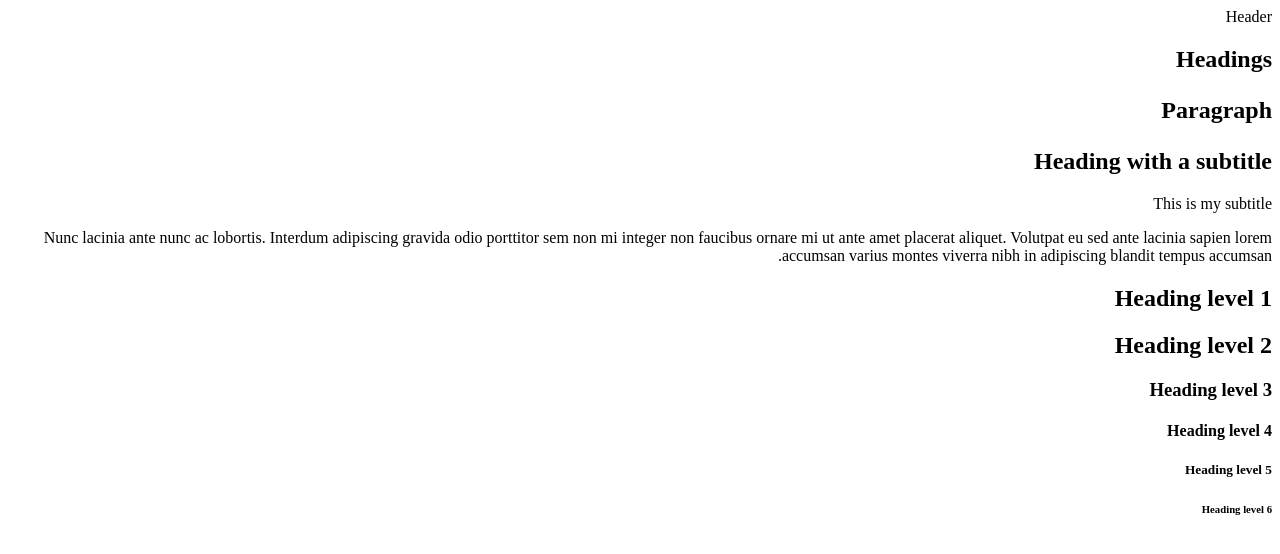
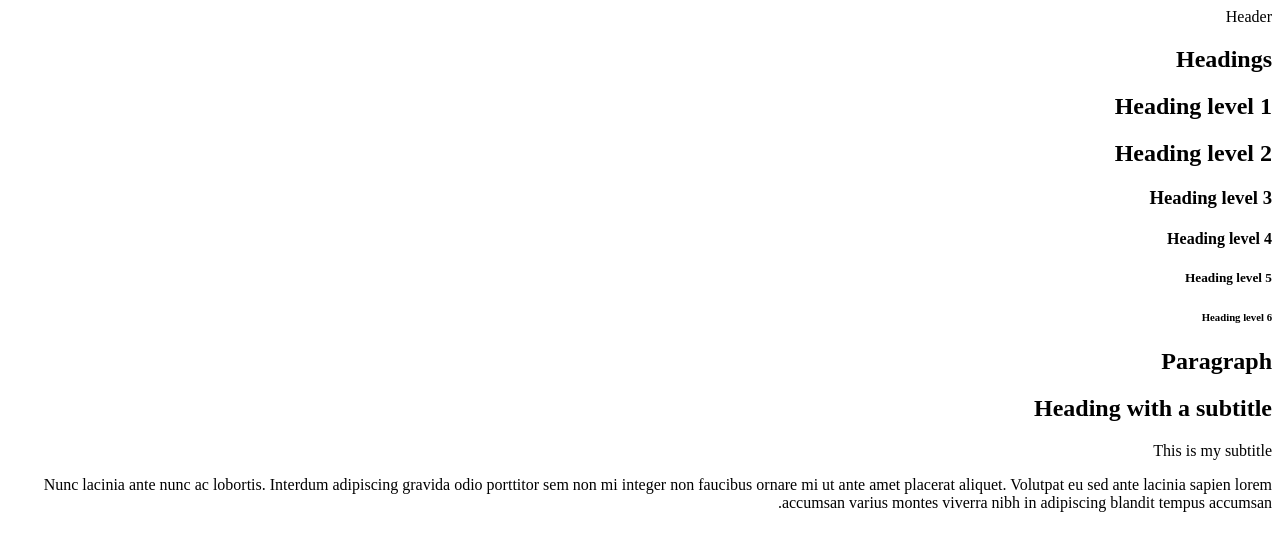
Before and after one commit to KVang2/atlas-web_front_end, a plain HTML site: page html_advanced/13-styleguide.html in a window 1280 px wide. Drawn offline with Linux system fonts and the light colour scheme.

Commit message:
Wrong placement on the new section, fixing the error

```diff
--- a/html_advanced/13-styleguide.html
+++ b/html_advanced/13-styleguide.html
@@ -15,14 +15,6 @@
         <section>
             <header>
                 <h2>Headings</h2>
-                    <section>
-                        <header>
-                            <h2><p>Paragraph</p></h2>
-                        </header>
-                            <h2>Heading with a subtitle</h2>
-                            <p>This is my subtitle</p>
-                            <p>Nunc lacinia ante nunc ac lobortis. Interdum adipiscing gravida odio porttitor sem non mi integer non faucibus ornare mi ut ante amet placerat aliquet. Volutpat eu sed ante lacinia sapien lorem accumsan varius montes viverra nibh in adipiscing blandit tempus accumsan.</p>
-                    </section>
             </header>
             <h1>Heading level 1</h1>
             <h2>Heading level 2</h2>
@@ -31,6 +23,15 @@
             <h5>Heading level 5</h5>
             <h6>Heading level 6</h6>
         </section>
+
+        <section>
+            <header>
+                <h2>Paragraph</h2>
+            </header>
+            <h2>Heading with a subtitle</h2>
+            <p>This is my subtitle</p>
+            <p>Nunc lacinia ante nunc ac lobortis. Interdum adipiscing gravida odio porttitor sem non mi integer non faucibus ornare mi ut ante amet placerat aliquet. Volutpat eu sed ante lacinia sapien lorem accumsan varius montes viverra nibh in adipiscing blandit tempus accumsan.</p>
+        </section>
     </main>
     <footer></footer>
 </body>
```
